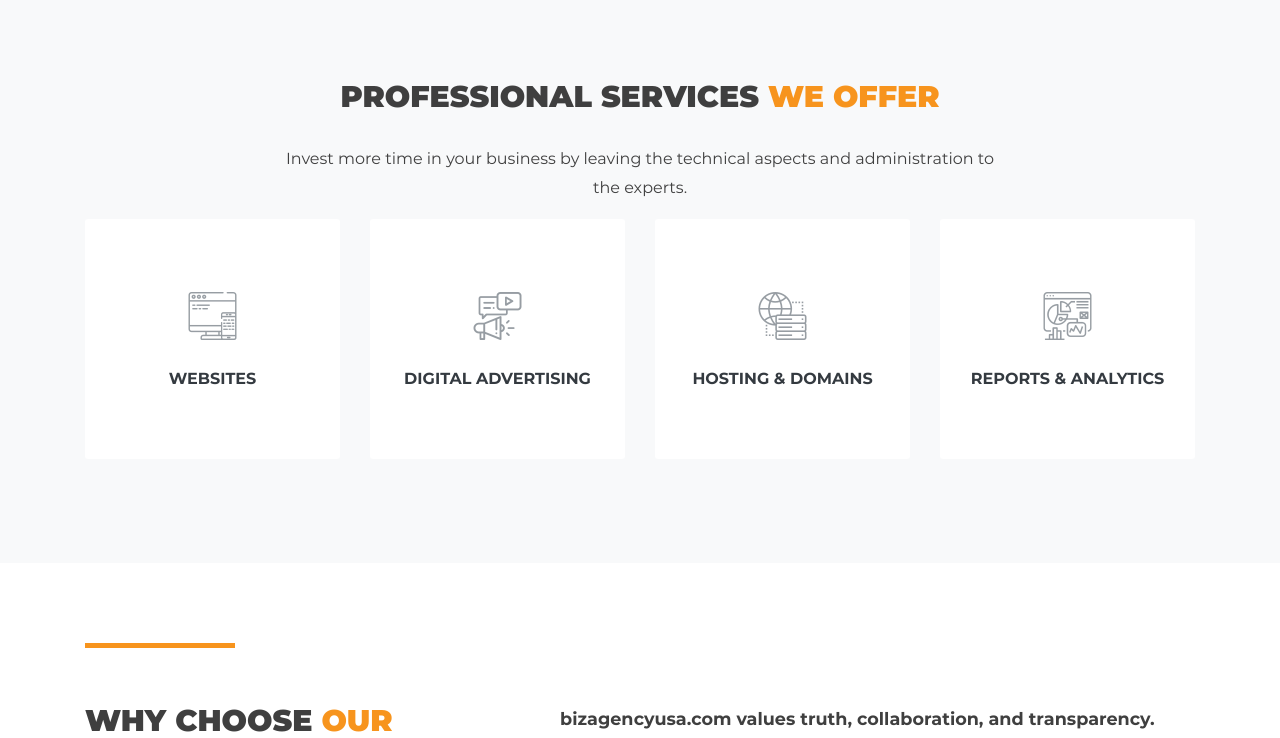
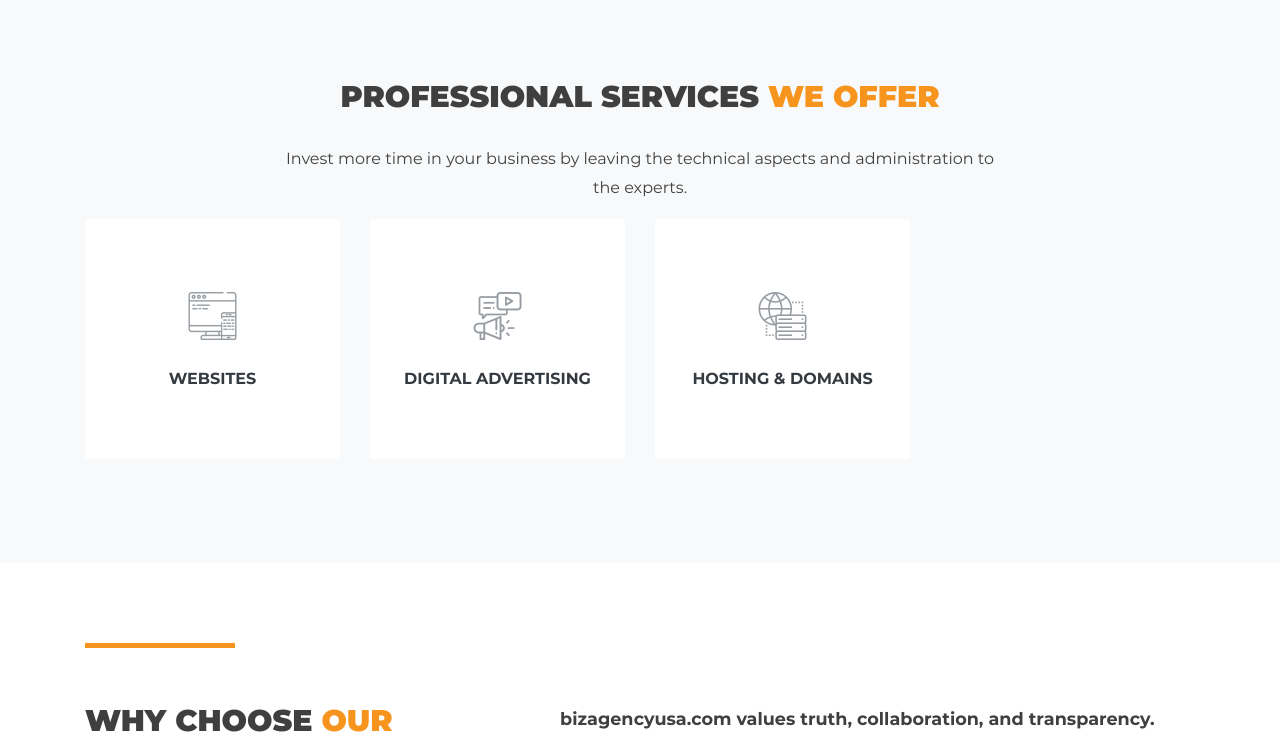
Before and after one commit to 2xdnetwork/bizagencyusa, a PHP site: page /about.php in a window 1280 px wide. Shown: the part 1528-2266 px from the top of the page. Run offline with PHP 8.4, Linux system fonts and the light colour scheme; some libraries are stand-ins or nearby versions; some web fonts are replaced.

Commit message:
about update

```diff
--- a/about.php
+++ b/about.php
@@ -88,24 +88,19 @@
             </div>
           </div>
           <div class="row">
-            <div class="col-md-6 col-sm-6 col-lg-3">
+            <div class="col-md-4 col-sm-4 col-lg-3">
               <div class="card mb-4 py-md-5 shadow-none" style="border: none;">
                 <div class="card-body text-center"><a href="web.php" class="card-link text-uppercase font-weight-bold text-dark"><i class="d-block icon text-muted fi flaticon-coding pb-2"></i>Websites</a></div>
               </div>
             </div>
-            <div class="col-md-6 col-sm-6 col-lg-3">
+            <div class="col-md-4 col-sm-4 col-lg-3">
               <div class="card mb-4 py-md-5 shadow-none" style="border: none;">
                 <div class="card-body text-center"><a href="digital.php" class="card-link text-uppercase font-weight-bold text-dark"><i class="d-block icon text-muted fi flaticon-digital-marketing pb-2"></i>Digital Advertising</a></div>
               </div>
             </div>
-            <div class="col-md-6 col-sm-6 col-lg-3">
+            <div class="col-md-4 col-sm-4 col-lg-3">
               <div class="card mb-4 py-md-5 shadow-none" style="border: none;">
                 <div class="card-body text-center"><a href="hosting-domain.php" class="card-link text-uppercase font-weight-bold text-dark"><i class="d-block icon text-muted fi flaticon-hosting pb-2"></i>Hosting & Domains</a></div>
-              </div>
-            </div>
-            <div class="col-md-6 col-sm-6 col-lg-3">
-              <div class="card mb-4 py-md-5 shadow-none" style="border: none;">
-                <div class="card-body text-center"><a href="reports.php" class="card-link text-uppercase font-weight-bold text-dark"><i class="d-block icon text-muted fi flaticon-analytics pb-2"></i>Reports & Analytics</a></div>
               </div>
             </div>
           </div>
```
